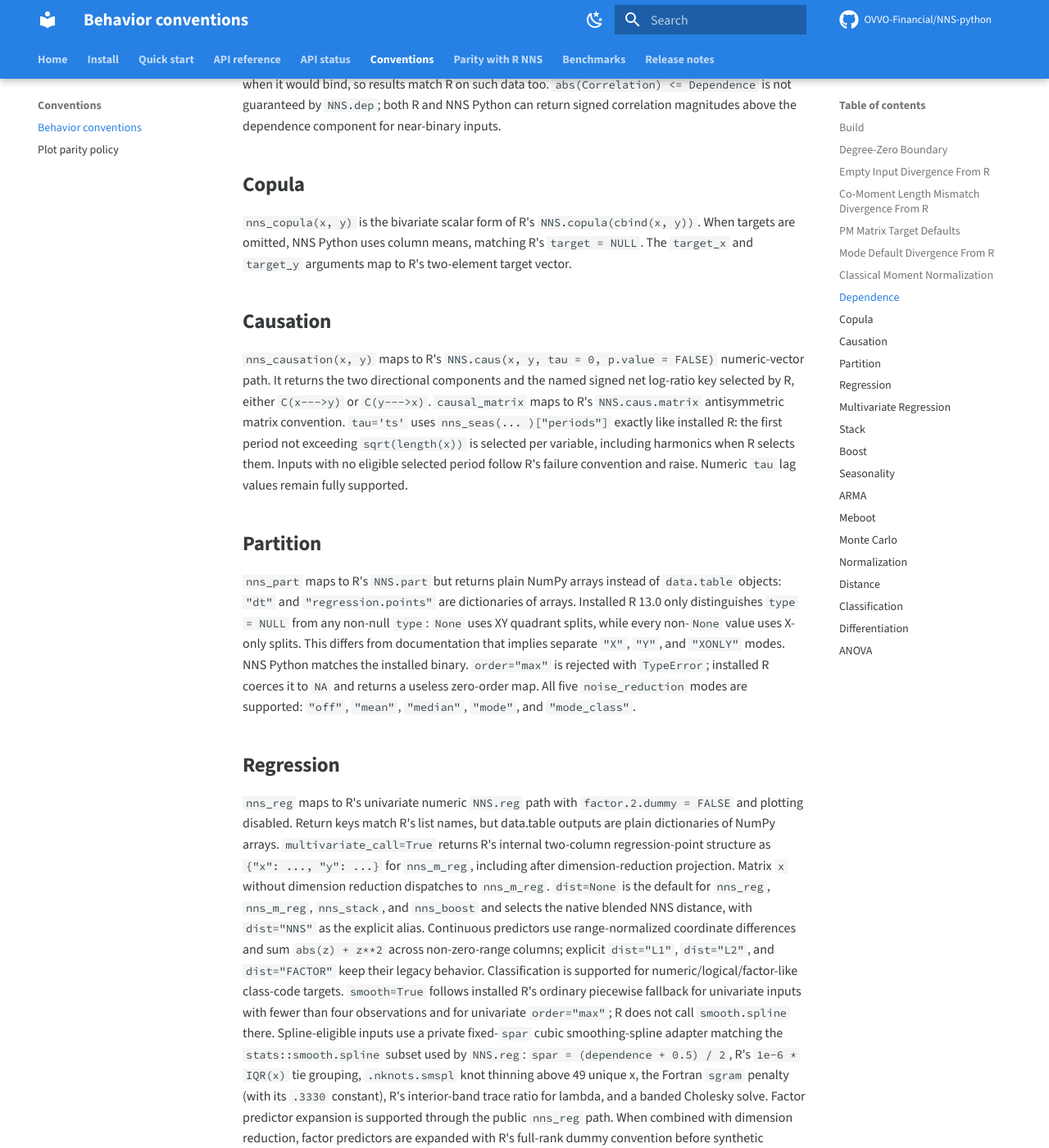
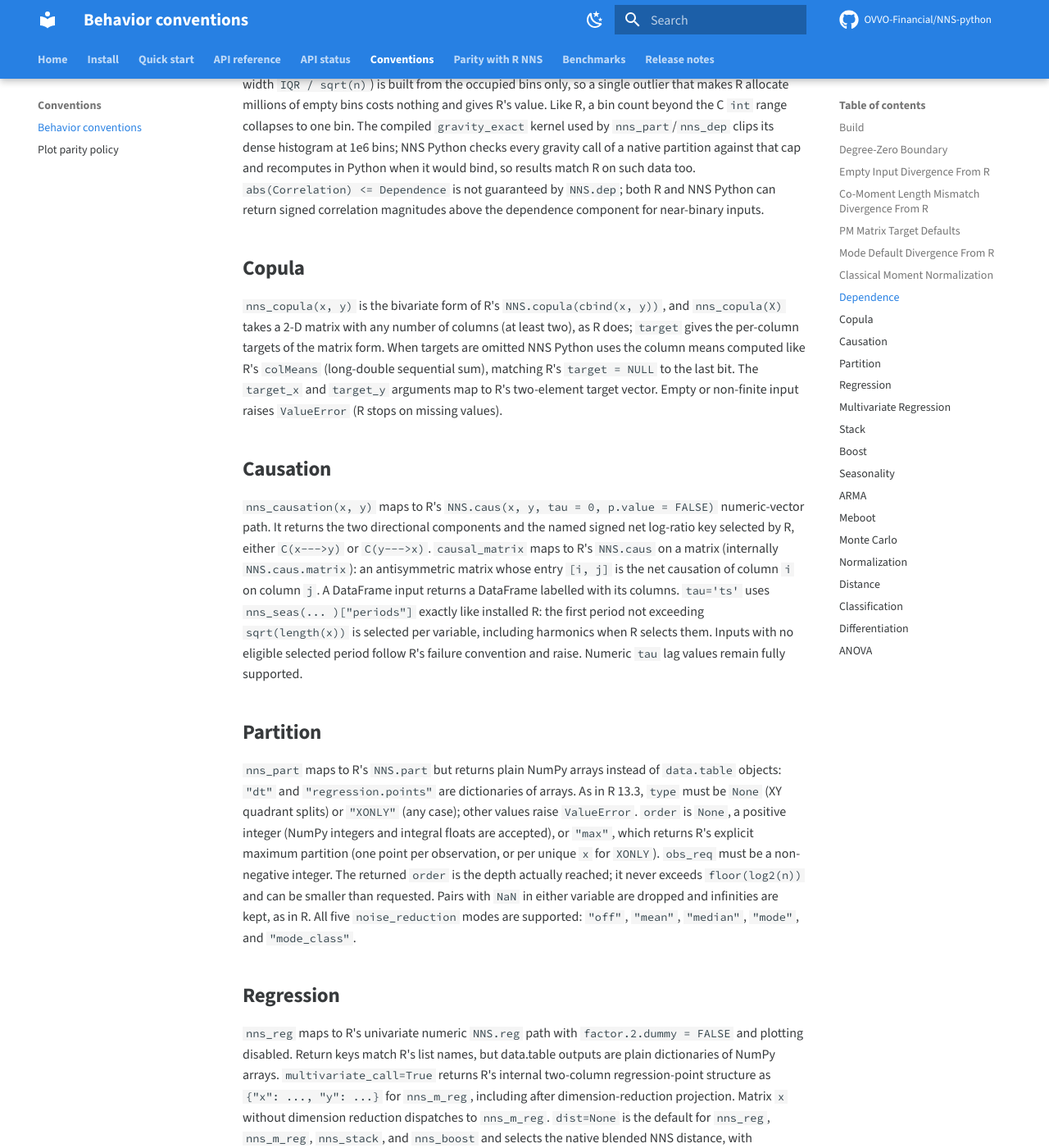
Before and after one commit to OVVO-Financial/NNS-python, an MkDocs documentation site: the page built from docs/conventions.md, in a window 1280 px wide and 1400 px high, scrolled down 3094 px. Shown: the whole window at 82% size. Built offline with MkDocs 1.6.1 and Material for MkDocs 9.7.7, drawn with Linux system fonts in a browser that asks for light colours; comment, search, counter and statistics services are not loaded; some of the changed text lies outside the part shown.

Commit message:
docs: correct the dependence, copula, causation and partition docs
DEP-22:
- conventions.md "Partition" said R only distinguishes NULL from non-NULL
  type and that order="max" raises TypeError. Both R 13.3 and the code
  validate type (ValueError for anything but None/"XONLY") and support
  order="max"; it now also states the order/obs_req rules and that the
  returned order is the depth reached (<= floor(log2(n))).
- conventions.md "Copula" and api_reference.md described only a bivariate
  scalar form; the matrix form with any number of columns is documented,
  with the colMeans default targets and input validation.
- api_reference.md named the R API "Causal.matrix", which does not exist;
  it is NNS.caus on a matrix (internally NNS.caus.matrix). The
  orientation of causal_matrix and its DataFrame labels are documented.
- nns_dep: document the matrix form, what asym=True measures and the
  asymmetric matrix orientation (row -> column, as R returns it), and that
  p.value is not implemented. The nns_part docstring gains the argument
  rules.

(The stale "4 * len(input)" gravity cap text was replaced with the
gravity fix.) Documentation only.

```diff
--- a/docs/conventions.md
+++ b/docs/conventions.md
@@ -128,7 +128,12 @@ handled inside `nns_cdf` without loosening the global partial-moment APIs.
 
 ## Dependence
 
-`nns_dep` follows R's `NNS.dep` bivariate path, including `NNS.gravity` handling
+`nns_dep(x, y)` follows R's `NNS.dep` bivariate path. With `asym=True` the partition
+is on `x` and the result measures `y` as a function of `x`. `nns_dep(X)` on a 2-D
+array or DataFrame returns R's `Correlation` and `Dependence` matrices; with
+`asym=True` entry `[i, j]` is `nns_dep(X[:, i], X[:, j], asym=True)` (row variable
+-> column variable, which is what R returns although its manual states the
+reverse). R's `p.value` option is not implemented. The bivariate path includes `NNS.gravity` handling
 for zero-range inputs and non-positive or non-finite bin widths. The gravity
 histogram (bin width `IQR / sqrt(n)`) is built from the occupied bins only, so a
 single outlier that makes R allocate millions of empty bins costs nothing and gives
@@ -142,16 +147,22 @@ dependence component for near-binary inputs.
 
 ## Copula
 
-`nns_copula(x, y)` is the bivariate scalar form of R's `NNS.copula(cbind(x, y))`.
-When targets are omitted, NNS Python uses column means, matching R's `target = NULL`.
-The `target_x` and `target_y` arguments map to R's two-element target vector.
+`nns_copula(x, y)` is the bivariate form of R's `NNS.copula(cbind(x, y))`, and
+`nns_copula(X)` takes a 2-D matrix with any number of columns (at least two), as R
+does; `target` gives the per-column targets of the matrix form. When targets are
+omitted NNS Python uses the column means computed like R's `colMeans` (long-double
+sequential sum), matching R's `target = NULL` to the last bit. The `target_x` and
+`target_y` arguments map to R's two-element target vector. Empty or non-finite
+input raises `ValueError` (R stops on missing values).
 
 ## Causation
 
 `nns_causation(x, y)` maps to R's `NNS.caus(x, y, tau = 0, p.value = FALSE)`
 numeric-vector path. It returns the two directional components and the named
 signed net log-ratio key selected by R, either `C(x--->y)` or `C(y--->x)`.
-`causal_matrix` maps to R's `NNS.caus.matrix` antisymmetric matrix convention.
+`causal_matrix` maps to R's `NNS.caus` on a matrix (internally `NNS.caus.matrix`):
+an antisymmetric matrix whose entry `[i, j]` is the net causation of column `i` on
+column `j`. A DataFrame input returns a DataFrame labelled with its columns.
 `tau='ts'` uses `nns_seas(... )["periods"]` exactly like installed R: the first
 period not exceeding `sqrt(length(x))` is selected per variable, including
 harmonics when R selects them. Inputs with no eligible selected period follow
@@ -162,13 +173,15 @@ supported.
 
 `nns_part` maps to R's `NNS.part` but returns plain NumPy arrays instead of
 `data.table` objects: `"dt"` and `"regression.points"` are dictionaries of
-arrays. Installed R 13.0 only distinguishes `type = NULL` from any non-null
-`type`: `None` uses XY quadrant splits, while every non-`None` value uses
-X-only splits. This differs from documentation that implies separate `"X"`,
-`"Y"`, and `"XONLY"` modes. NNS Python matches the installed binary.
-`order="max"` is rejected with `TypeError`; installed R coerces it to `NA` and
-returns a useless zero-order map. All five `noise_reduction` modes are
-supported: `"off"`, `"mean"`, `"median"`, `"mode"`, and `"mode_class"`.
+arrays. As in R 13.3, `type` must be `None` (XY quadrant splits) or `"XONLY"`
+(any case); other values raise `ValueError`. `order` is `None`, a positive
+integer (NumPy integers and integral floats are accepted), or `"max"`, which
+returns R's explicit maximum partition (one point per observation, or per unique
+`x` for `XONLY`). `obs_req` must be a non-negative integer. The returned `order`
+is the depth actually reached; it never exceeds `floor(log2(n))` and can be smaller
+than requested. Pairs with `NaN` in either variable are dropped and infinities are
+kept, as in R. All five `noise_reduction` modes are supported: `"off"`, `"mean"`,
+`"median"`, `"mode"`, and `"mode_class"`.
 
 ## Regression
 
```
Also changed, not shown: docs/api_reference.md (+6 -6 lines), 1 other file.
